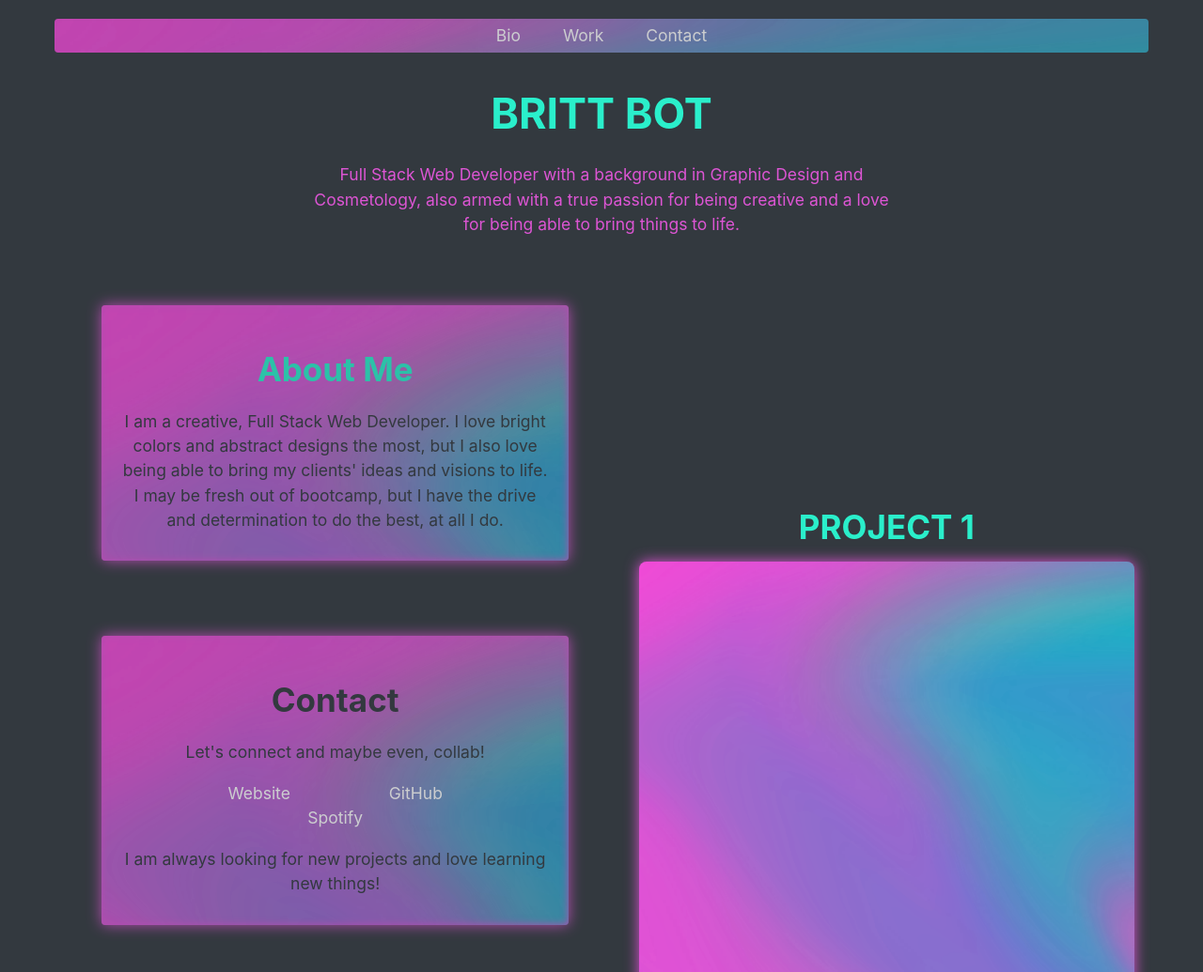
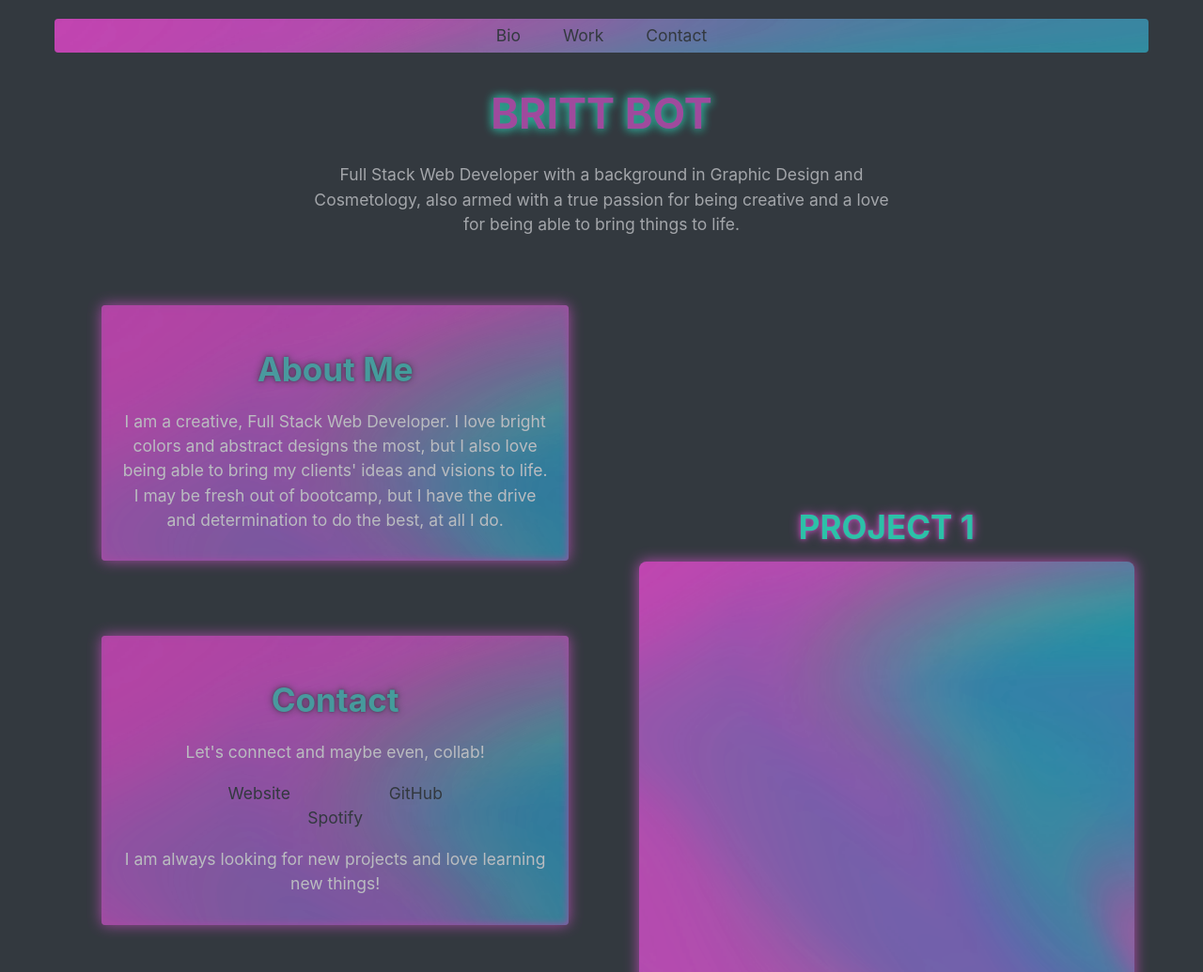
Before and after one commit to britt-bot/Portfolio, a plain HTML site: page index.html in a window 1280 px wide. Shown: the top 1035 px of the page at 94% size. Drawn offline with Linux system fonts and the light colour scheme.

Commit message:
updating files

```diff
--- a/index.html
+++ b/index.html
@@ -70,7 +70,7 @@
                     <figure class="card code-card-work">
                         <h2 class="app">PROJECT 1</h2>
                         <div class="card-body">
-                            <p> <img src="assets/pastel-placeholder-ver1.png" class="placeholder">
+                            <p> <img src="assets/pastel-placeholder-ver1.png" class="placeholder"alt="pastel tie dye image">
                             </p>
                         </div>
                     </figure>
@@ -80,7 +80,7 @@
                     <figure class="card code-card-work">
                         <h2 class="app">PROJECT 2</h2>
                         <div class="card-body">
-                            <p> <img src="assets/pastel-placeholder-ver1.png" class="placeholder">
+                            <p> <img src="assets/pastel-placeholder-ver1.png" class="placeholder"alt="pastel tie dye image">
                             </p>
                         </div>
                     </figure>
@@ -90,7 +90,7 @@
                     <figure class="card code-card">
                         <h2 class="app">PROJECT 3</h2>
                         <div class="card-body">
-                            <p> <img src="assets/pastel-placeholder-ver1.png" class="placeholder">
+                            <p> <img src="assets/pastel-placeholder-ver1.png" class="placeholder" alt="pastel tie dye image">
                             </p>
                         </div>
                     </figure>
--- a/style.css
+++ b/style.css
@@ -35,7 +35,7 @@ nav {
 }
 a {
     text-decoration: none;
-	color: white;
+	color: var(--outer-space);
 	text-shadow: none;
 	-webkit-transition: 500ms linear 0s;
 	-moz-transition: 500ms linear 0s;
@@ -49,7 +49,7 @@ a:hover {
     color:rgba(232, 102, 236, 0.3);
     text-decoration: none;
 	color: turquoise;
-	text-shadow: -1px 1px 8px #ffc, 1px -1px 8px #fff;
+	text-shadow: -1px 1px 8px #ffc, 1px -1px 8px #FBFBFE;
 }
 
 h1,
@@ -70,32 +70,8 @@ h1 {
 
 h2 {
     font-size: 3.5rem;
-}
-
-
-p {
-    margin-bottom: 1rem;
-}
-
-header {
-    width: 50%;
-    margin: 0 auto;
-    text-align: center;
-    /* background-image: url('assets/pastel-pour.png'); */
-    border-radius: 4px;
-}
-
-header h1.page-title {
-    padding: 1rem 1.2rem;
-    font-size: 4.5rem;
-}
-
-
-main {
-    width: 96%;
-    margin: 2rem auto;
-    /* text-align: center; */
-    /* column-count: 2; */
+    text-shadow: 0 0 3px var(--outer-space), 0 0 8px var(--outer-space);
+    opacity: 75%;
 }
 
 main h2.bio {
@@ -106,6 +82,38 @@ main h2.contact {
 }
 main h2.app {
     text-align: center;
+    opacity: 75%;
+    text-shadow: 0 0 5px var(--gin), 0 0 12px var(--gin);
+}
+
+p {
+    margin-bottom: 1rem;
+}
+
+header {
+    width: 50%;
+    margin: 0 auto;
+    text-align: center;
+    border-radius: 4px;
+    color: #FBFBFE;
+    opacity: 75%;
+}
+
+header h1.page-title {
+    padding: 1rem 1.2rem;
+    font-size: 4.5rem;
+    opacity: 85%;
+    text-shadow: 0 0 10px var(--heliotrope), 0 0 12px var(--heliotrope);
+    color: var(--gin)
+}
+
+header p {
+    opacity: 75%;
+}
+
+main {
+    width: 96%;
+    margin: 2rem auto;
 }
 
 img.placeholder {
@@ -115,6 +123,7 @@ img.placeholder {
     min-height: 100%;
     outline: 2px hidden var(--gin);
     box-shadow: inset 0px 0px 8px var(--gin), 0 0 15px var(--gin);
+    opacity: 75%;
 }
 
 img.placeholder:hover,
@@ -145,7 +154,8 @@ footer {
     justify-content: center;
     width: 100%;
     margin-right: 50%;
-    color: var(--outer-space);
+    color: #FBFBFE;
+    opacity: 90%;
 }
 
 .contact {
@@ -154,7 +164,14 @@ footer {
     justify-content: center;
     width: 100%;
     margin-right: 50%;
-    color: var(--outer-space);
+    color: #FBFBFE;
+    opacity: 90%;
+}
+
+.contact h2 {
+    color: var(--heliotrope);
+    text-shadow: 0 0 3px var(--outer-space), 0 0 8px var(--outer-space);
+    opacity: 75%;
 }
 
 .photo {
@@ -163,6 +180,7 @@ footer {
     justify-content: center;
     width: 100%;
     margin-right: 50%;
+    border-radius: 4px;
 }
 
 .work {
```
